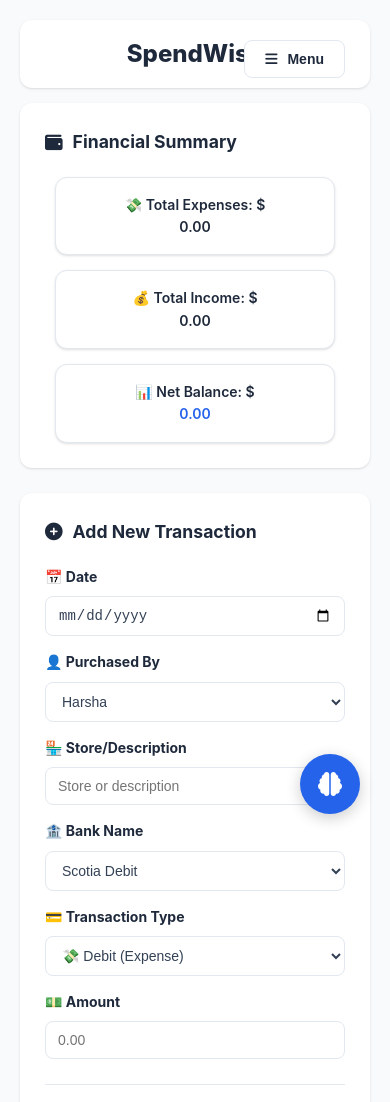
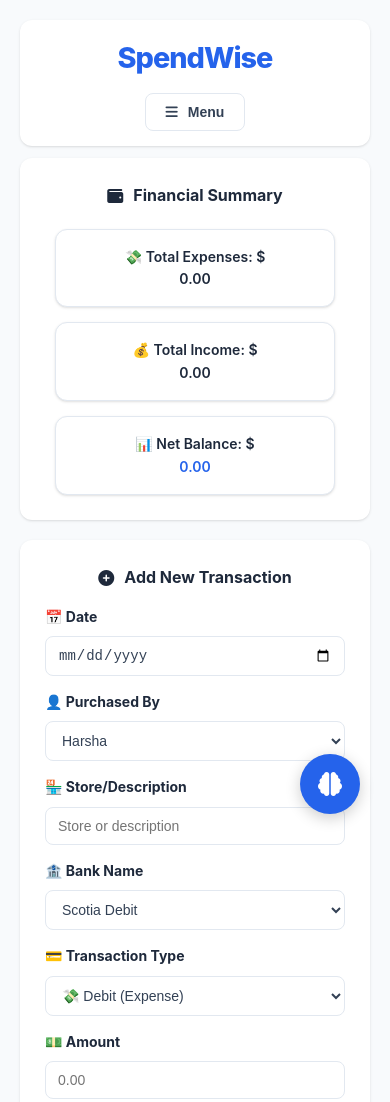
Before and after one commit to sharsha2/SpendWise, a plain HTML site: page index.html in a window 390 px wide. Shown: the top 1102 px of the page. Drawn offline with nearby package versions, Linux system fonts and the light colour scheme.

Commit message:
16-css corrections

```diff
--- a/index.html
+++ b/index.html
@@ -26,12 +26,20 @@
       --shadow: 0 1px 3px 0 rgb(0 0 0 / 0.1), 0 1px 2px -1px rgb(0 0 0 / 0.1);
     }
 
-    @media (max-width: 768px) {
-      :root {
-        --gap: 8px;
-      }
+    @media (max-width: 600px) {
       body {
-        padding: 10px;
+        padding: 8px;
+      }
+      .container {
+        padding: 0;
+      }
+      .section-card {
+        padding: 16px;
+        margin-bottom: 12px;
+      }
+      th, td {
+        padding: 10px 8px;
+        font-size: 13px;
       }
     }
 
@@ -75,13 +83,15 @@
       padding: 25px;
       border-radius: var(--border-radius);
       box-shadow: var(--shadow);
-      margin-bottom: 25px;
+      margin-bottom: 20px;
     }
 
     .header {
-      text-align: left;
+      display: flex;
+      justify-content: space-between;
+      align-items: center;
       margin-bottom: 20px;
-      padding: 20px 25px;
+      padding: 15px 25px;
       background: var(--card-bg);
       border-radius: var(--border-radius);
       box-shadow: var(--shadow);
@@ -89,21 +99,23 @@
 
     @media (max-width: 600px) {
       .header {
+        flex-direction: column;
+        gap: 12px;
         padding: 15px;
-        text-align: center;
-        margin-bottom: 15px;
+        margin-bottom: 12px;
       }
     }
 
     h1 {
-      color: var(--secondary-color);
-      font-size: 1.5em;
+      color: var(--primary-color);
+      font-size: 1.8em;
       font-weight: 800;
-      margin-bottom: 0;
+      letter-spacing: -1px;
+      margin: 0;
     }
 
     .subtitle {
-      color: var(--secondary-color);
+      color: var(--text-color);
       opacity: 0.8;
       font-size: 1.1em;
     }
@@ -154,9 +166,6 @@
 
     /* Hamburger Menu & View Styles */
     .nav-container {
-      position: absolute;
-      top: 20px;
-      right: 25px;
       z-index: 1000;
     }
 
@@ -175,8 +184,8 @@
     }
     .hamburger-btn {
       background: var(--card-bg);
-      color: var(--secondary-color);
-      border: 1px solid #E2E8F0;
+      color: var(--text-color);
+      border: 1px solid var(--border-color);
       padding: 10px 20px;
       border-radius: 8px;
       cursor: pointer;
@@ -184,6 +193,7 @@
       font-weight: 600;
       display: flex;
       align-items: center;
+      width: auto;
       gap: 10px;
       transition: all 0.2s;
     }
@@ -243,6 +253,14 @@
       to { opacity: 1; transform: translateY(0); }
     }
 
+    @media (max-width: 600px) {
+      .section-header {
+        font-size: 1em;
+        justify-content: center;
+        margin-bottom: 15px;
+      }
+    }
+
     .controls {
       padding: 0;
       background: transparent;
@@ -469,7 +487,8 @@
       display: flex;
       flex-direction: column;
       align-items: center;
-      min-width: 200px;
+      min-width: 140px;
+      flex: 1;
     }
 
     .pill .label {
@@ -861,8 +880,6 @@
 <div class="container">
   <header class="header">
     <h1>SpendWise</h1>
-  </header>
-
     <div class="nav-container">
       <div class="hamburger-menu">
         <button class="hamburger-btn" id="menuBtn">
@@ -877,6 +894,7 @@
         </div>
       </div>
     </div>
+  </header>
 
   <div class="status-message" id="statusMessage"></div>
 
```
Lines whose indentation alone changed are shown as unchanged.
